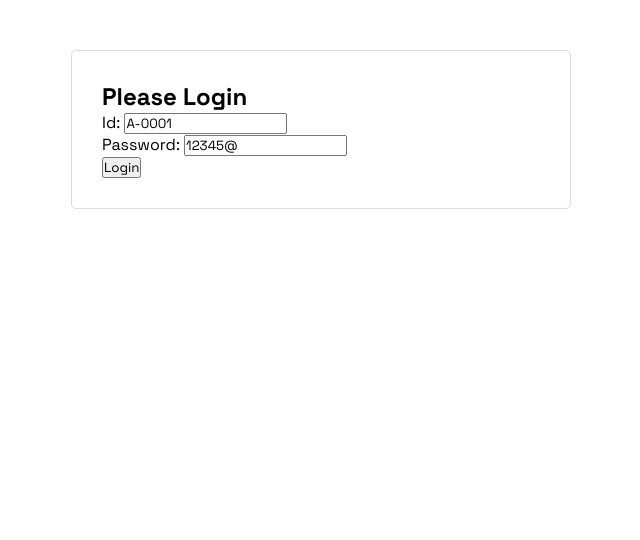
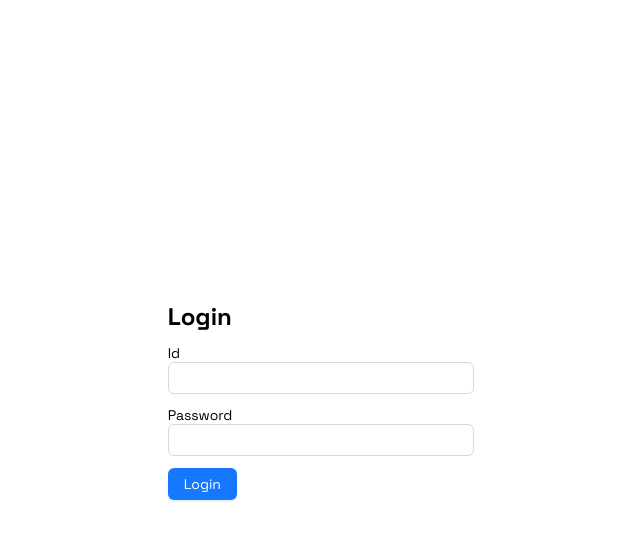
Before and after one commit to azimuddin2/university-management-frontend, a React (Vite) app: page /login in a window 1280 px wide. Shown: the top 540 px of the page, without its empty margins (319-959 px from the left). Built offline with nearby package versions, Linux system fonts and the light colour scheme.

Commit message:
PHForm and PHInput component

```diff
--- /dev/null
+++ b/src/components/form/PHForm.tsx
@@ -0,0 +1,21 @@
+import { ReactNode } from "react";
+import { FieldValues, FormProvider, SubmitHandler, useForm } from "react-hook-form";
+
+type TFormProps = {
+    onSubmit: SubmitHandler<FieldValues>;
+    children: ReactNode;
+}
+
+const PHForm = ({ onSubmit, children }: TFormProps) => {
+    const methods = useForm();
+
+    return (
+        <FormProvider {...methods}>
+            <form onSubmit={methods.handleSubmit(onSubmit)}>
+                {children}
+            </form>
+        </FormProvider>
+    );
+};
+
+export default PHForm;
--- /dev/null
+++ b/src/components/form/PHInput.tsx
@@ -0,0 +1,22 @@
+import { Input } from "antd";
+import { Controller } from "react-hook-form";
+
+type TInputProps = {
+    type: string;
+    name: string;
+    label?: string;
+};
+
+const PHInput = ({ type, name, label }: TInputProps) => {
+    return (
+        <div style={{ marginBottom: "12px" }}>
+            {label ? label : null}
+            <Controller
+                name={name}
+                render={({ field }) => <Input {...field} type={type} id={name} required />}
+            />
+        </div>
+    );
+};
+
+export default PHInput;
--- a/src/components/layout/MainLayout.tsx
+++ b/src/components/layout/MainLayout.tsx
@@ -22,7 +22,7 @@ const MainLayout = () => {
                     justifyContent: 'right',
                     alignItems: 'center',
                 }} >
-                    <Button onClick={handleLogout}>Logout</Button>
+                    <Button type="primary" onClick={handleLogout}>Logout</Button>
                 </Header>
                 <Content style={{ margin: '24px 16px 0' }}>
                     <div
--- a/src/pages/login/Login.tsx
+++ b/src/pages/login/Login.tsx
@@ -1,20 +1,17 @@
-import { FieldValues, useForm } from "react-hook-form";
+import { FieldValues } from "react-hook-form";
 import { useLoginMutation } from "../../redux/features/auth/authApi";
 import { useAppDispatch } from "../../redux/hooks";
 import { setUser, TUser } from "../../redux/features/auth/authSlice";
 import { verifyToken } from "../../utils/verifyToken";
 import { useNavigate } from "react-router-dom";
 import { toast } from "sonner";
+import PHForm from "../../components/form/PHForm";
+import PHInput from "../../components/form/PHInput";
+import { Button, Row } from "antd";
 
 const Login = () => {
     const dispatch = useAppDispatch();
     const navigate = useNavigate();
-    const { register, handleSubmit } = useForm({
-        defaultValues: {
-            userId: 'A-0001',
-            password: '12345@'
-        }
-    });
 
     const [login] = useLoginMutation();
 
@@ -29,6 +26,7 @@ const Login = () => {
 
             const res = await login(userInfo).unwrap();
             const user = verifyToken(res.data.accessToken) as TUser;
+
             dispatch(setUser({ user: user, token: res.data.accessToken }));
             toast.success('Logged in', { id: toastId, duration: 2000 });
             navigate(`/${user.role}/dashboard`);
@@ -38,35 +36,14 @@ const Login = () => {
     };
 
     return (
-        <div style={{
-            width: '500px',
-            margin: 'auto',
-            border: '1px solid #ddd',
-            borderRadius: '5px',
-            padding: '30px',
-            marginTop: '50px'
-        }}>
-            <h2>Please Login</h2>
-            <form onSubmit={handleSubmit(onSubmit)}>
-                <div>
-                    <label htmlFor="id">Id: </label>
-                    <input
-                        {...register('userId')}
-                        type="text"
-                        id="id"
-                    />
-                </div>
-                <div>
-                    <label htmlFor="password">Password: </label>
-                    <input
-                        {...register('password')}
-                        type="text"
-                        id="password"
-                    />
-                </div>
-                <button type="submit">Login</button>
-            </form>
-        </div>
+        <Row justify="center" align="middle" style={{ height: "100vh" }}>
+            <PHForm onSubmit={onSubmit}>
+                <h2 style={{ marginBottom: "12px", fontSize: "24px" }}>Login</h2>
+                <PHInput type="text" name="userId" label="Id" />
+                <PHInput type="text" name="password" label="Password" />
+                <Button type="primary" htmlType="submit">Login</Button>
+            </PHForm>
+        </Row>
     );
 };
 
```
